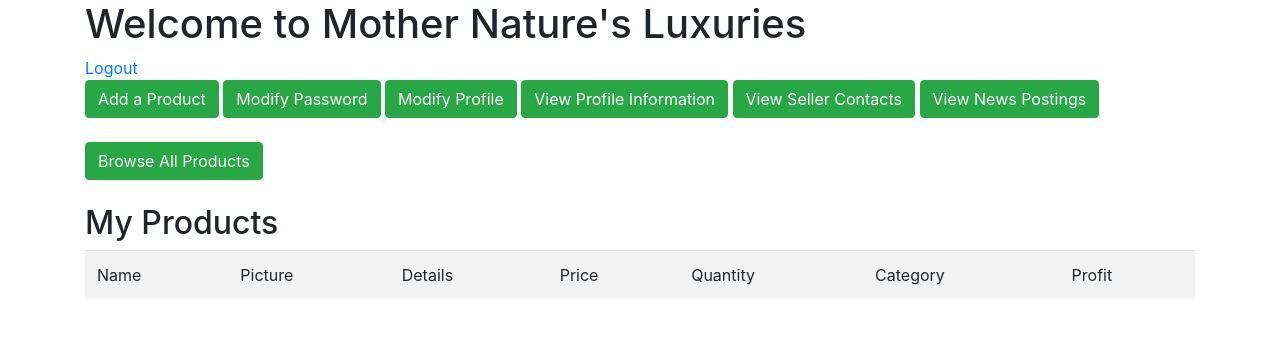
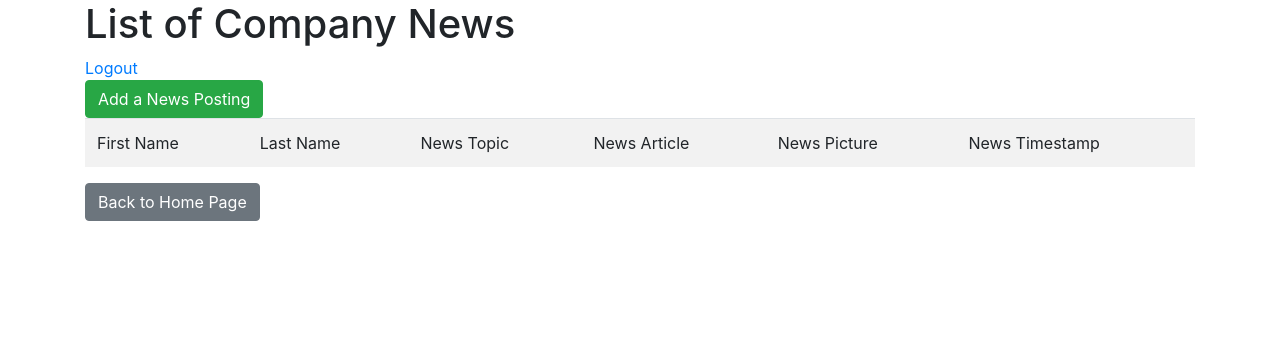
Before and after one commit to Marissa1999/Mother-Natures-Luxuries-Application, a PHP site: page /news/index in a window 1280 px wide. Shown: the top 338 px of the page. Run offline with PHP 8.4, Linux system fonts and the light colour scheme; the visitor is signed in with stand-in values (Sample User, id 1); data that the repository does not hold is empty.

Commit message:
More commits again.

```diff
--- a/app/controllers/HomeController.php
+++ b/app/controllers/HomeController.php
@@ -65,7 +65,7 @@ class HomeController extends Controller
         $user_id = (string) $_SESSION['user_id'];
         $theProfile = $this->model('Profile')->findProfile($user_id);
         $_SESSION['profile_id'] = $theProfile->profile_id;
-        $profiles = $this->model('Profile')->getAllSellers();
+        $profiles = $this->model('Profile')->getSellersAndProducts();
 
         if(isset($_POST['search']))
         {
--- a/app/controllers/NewsController.php
+++ b/app/controllers/NewsController.php
@@ -11,157 +11,28 @@ class NewsController extends Controller
         $user_id = (string) $_SESSION['user_id'];
         $theProfile = $this->model('Profile')->findProfile($user_id);
         $_SESSION['profile_id'] = $theProfile->profile_id;
-        $products = $this->model('Product')->getProductsForSeller($_SESSION['profile_id']);
-        $this->view('home/index', ['products'=>$products]);
+        $news = $this->model('News')->get();
+        $profiles = $this->model('News')->getSellersAndNews();
+        $this->view('news/index', ['news'=>$news, 'profiles'=>$profiles]);
     }
 
     public function create()
     {
         if(isset($_POST['action']))
         {
-            $newProduct = $this->model('Product');
-            $newProduct->product_name = $_POST['product_name'];
-            $newProduct->product_picture = $_POST['product_picture'];
-            $newProduct->product_details = $_POST['product_details'];
-            $newProduct->product_price = $_POST['product_price'];
-            $newProduct->product_quantity = $_POST['product_quantity'];
-            $newProduct->product_category= $_POST['product_category'];
+            $newProduct = $this->model('News');
+            $newProduct->news_topic = $_POST['news_topic'];
+            $newProduct->news_article = $_POST['news_article'];
+            $newProduct->news_picture = $_POST['news_picture'];
+            $newProduct->news_timestamp = $_POST['news_timestamp'];
             $newProduct->seller_id= $_SESSION['profile_id'];
             $newProduct->create();
-            header('location:/home/index');
+            header('location:/news/index');
         }
 
         else
         {
-            $this->view('home/create');
-        }
-    }
-
-    public function modifyPassword()
-    {
-        $user_id = (string) $_SESSION['user_id'];
-        $theUser = $this->model('User')->find($user_id);
-
-        if(isset($_POST['action']))
-        {
-            if($_POST['new_password'] == $_POST['password_confirmation'])
-            {
-                $theUser->password_hash = password_hash($_POST['new_password'], PASSWORD_DEFAULT);
-                $theUser->updatePassword();
-                header('location:/home/index');
-            }
-
-            $this->view('home/modifyPassword', 'Both New Passwords Did Not Match!');
-        }
-
-        else
-        {
-            $this->view('home/modifyPassword');
-        }
-    }
-
-    public function search()
-    {
-        $user_id = (string) $_SESSION['user_id'];
-        $theProfile = $this->model('Profile')->findProfile($user_id);
-        $_SESSION['profile_id'] = $theProfile->profile_id;
-
-        if(isset($_POST['search']))
-        {
-            $products = $this->model('Product')->searchProducts($_POST['search_input']);
-            $this->view('home/search', ['products'=>$products]);
-        }
-
-        else if(isset($_POST['nameSortAsc']))
-        {
-            $products = $this->model('Product')->sortNameAscending();
-            $this->view('home/search', ['products'=>$products]);
-        }
-
-        else if(isset($_POST['nameSortDesc']))
-        {
-            $products = $this->model('Product')->sortNameDescending();
-            $this->view('home/search', ['products'=>$products]);
-        }
-
-        else if(isset($_POST['priceSortAsc']))
-        {
-            $products = $this->model('Product')->sortPriceAscending();
-            $this->view('home/search', ['products'=>$products]);
-        }
-
-        else if(isset($_POST['priceSortDesc']))
-        {
-            $products = $this->model('Product')->sortPriceDescending();
-            $this->view('home/search', ['products'=>$products]);
-        }
-
-        else if(isset($_POST['categorySortAsc']))
-        {
-            $products = $this->model('Product')->sortCategoryAscending();
-            $this->view('home/search', ['products'=>$products]);
-        }
-
-        else if(isset($_POST['categorySortDesc']))
-        {
-            $products = $this->model('Product')->sortCategoryDescending();
-            $this->view('home/search', ['products'=>$products]);
-        }
-
-        else
-        {
-            $products = $this->model('Product')->get();
-            $this->view('home/search', ['products'=>$products]);
-        }
-    }
-
-    /*
-        public function detail($product_id)
-        {
-            $theProduct = $this->model('Product')->find($product_id);
-            $this->view('home/detail', $theProduct);
-        }
-    */
-
-    /**
-     * @accessFilter:{ProductOwner}
-     */
-
-    public function edit($product_id)
-    {
-        $theProduct = $this->model('Product')->find($product_id);
-
-        if(isset($_POST['action']))
-        {
-            $theProduct->product_name = $_POST['product_name'];
-            $theProduct->product_picture = $_POST['product_picture'];
-            $theProduct->product_details = $_POST['product_details'];
-            $theProduct->product_price = $_POST['product_price'];
-            $theProduct->product_quantity = $_POST['product_quantity'];
-            $theProduct->product_category= $_POST['product_category'];
-            $theProduct->update();
-            header('location:/home/index');
-        }
-
-        else
-        {
-            $this->view('home/edit', $theProduct);
-        }
-    }
-
-    public function delete($product_id)
-    {
-        $theProduct = $this->model('Product')->find($product_id);
-
-        if(isset($_POST['action']))
-        {
-            $theProduct->delete();
-            header('location:/home/index');
-        }
-
-        else
-        {
-            $this->view('home/delete', $theProduct);
+            $this->view('news/create');
         }
     }
 }
--- a/app/models/News.php
+++ b/app/models/News.php
@@ -0,0 +1,44 @@
+<?php
+
+class News extends Model
+{
+    var $news_article;
+    var $news_topic;
+    var $news_picture;
+    var $news_timestamp;
+
+    public function get()
+    {
+        $SQL = 'SELECT * FROM News';
+        $stmt = self::$_connection->prepare($SQL);
+        $stmt->execute();
+        $stmt->setFetchMode(PDO::FETCH_CLASS, 'News');
+        return $stmt->fetchAll();
+    }
+
+    public function getSellersAndNews()
+    {
+        $SQL = 'SELECT * FROM News news
+                   INNER JOIN Profile profile
+                           ON news.seller_id = profile.profile_id';
+        $stmt = self::$_connection->prepare($SQL);
+        $stmt->execute();
+        $stmt->setFetchMode(PDO::FETCH_CLASS, 'News');
+        return $stmt->fetchAll();
+    }
+
+    public function create()
+    {
+        $SQL = 'INSERT INTO News(seller_id, news_article, news_topic, news_picture, news_timestamp)
+                    VALUES(:seller_id, :news_article, :news_topic, :news_picture, :news_timestamp)';
+        $stmt = self::$_connection->prepare($SQL);
+        $stmt->execute(['seller_id'=>$this->seller_id, 'news_article'=>$this->news_article,
+                        'news_topic'=>$this->news_topic, 'news_picture'=>$this->news_picture,
+                        'news_timestamp'=>$this->news_timestamp]);
+        return $stmt->rowCount();
+    }
+
+
+}
+
+?>
--- a/app/models/Profile.php
+++ b/app/models/Profile.php
@@ -20,7 +20,7 @@ class Profile extends Model
         return $stmt->fetchAll();
     }
 
-    public function getAllSellers()
+    public function getSellersAndProducts()
     {
         $SQL = 'SELECT * FROM Profile profile
                    INNER JOIN Product product
--- a/app/views/home/index.php
+++ b/app/views/home/index.php
@@ -19,7 +19,7 @@
          <a href='/profile/edit' class='btn btn-success'>Modify Profile</a>
          <a href='/profile/detail' class='btn btn-success'>View Profile Information</a>
          <a href='/profile/index' class='btn btn-success'>View Seller Contacts</a>
-         <a href='/profile/index' class='btn btn-success'>View News Postings</a><br /><br />
+         <a href='/news/index' class='btn btn-success'>View Company News Postings</a><br /><br />
          <a href='/home/search' class='btn btn-success'>Browse All Products</a><br />
          <br />
           <h2>My Products</h2>
--- /dev/null
+++ b/app/views/news/index.php
@@ -0,0 +1,45 @@
+<!doctype html>
+<html lang="en">
+  <head>
+    <!-- Required meta tags -->
+    <meta charset="utf-8">
+    <meta name="viewport" content="width=device-width, initial-scale=1, shrink-to-fit=no">
+
+    <!-- Bootstrap CSS -->
+    <link rel="stylesheet" href="https://stackpath.bootstrapcdn.com/bootstrap/4.4.1/css/bootstrap.min.css" integrity="sha384-Vkoo8x4CGsO3+Hhxv8T/Q5PaXtkKtu6ug5TOeNV6gBiFeWPGFN9MuhOf23Q9Ifjh" crossorigin="anonymous">
+
+    <title>List of Company News</title>
+  </head>
+  <body>
+     <div class='container'>
+       <h1>List of Company News</h1>
+        <a href='/login/logout'>Logout</a><br />
+        <a href='/news/create' class='btn btn-success'>Add a News Posting</a>
+        <table class='table table-striped'>
+          <tr><td>First Name</td><td>Last Name</td><td>News Topic</td><td>News Article</td><td>News Picture</td><td>News Timestamp</td></tr>
+           <?php
+           foreach($data['news'] as $news)
+           {
+               foreach($data['profiles'] as $profile)
+               {
+                   if($news->seller_id == $profile->profile_id)
+                   {
+                       echo "<tr><td>$profile->first_name</td><td>$profile->last_name</td></td>";
+                       echo "<td>$news->news_topic</td><td>$news->news_article</td><td>$news->news_picture</td>
+                             <td>$news->news_timestamp</td>
+                             </td></tr>";
+                       break;
+                   }
+               }
+           }
+           ?>
+        </table>
+         <a href='/home/index' class='btn btn-secondary'>Back to Home Page</a><br />
+     </div>
+    <!-- Optional JavaScript -->
+    <!-- jQuery first, then Popper.js, then Bootstrap JS -->
+    <script src="https://code.jquery.com/jquery-3.4.1.slim.min.js" integrity="sha384-J6qa4849blE2+poT4WnyKhv5vZF5SrPo0iEjwBvKU7imGFAV0wwj1yYfoRSJoZ+n" crossorigin="anonymous"></script>
+    <script src="https://cdn.jsdelivr.net/npm/popper.js@1.16.0/dist/umd/popper.min.js" integrity="sha384-Q6E9RHvbIyZFJoft+2mJbHaEWldlvI9IOYy5n3zV9zzTtmI3UksdQRVvoxMfooAo" crossorigin="anonymous"></script>
+    <script src="https://stackpath.bootstrapcdn.com/bootstrap/4.4.1/js/bootstrap.min.js" integrity="sha384-wfSDF2E50Y2D1uUdj0O3uMBJnjuUD4Ih7YwaYd1iqfktj0Uod8GCExl3Og8ifwB6" crossorigin="anonymous"></script>
+  </body>
+</html>
```
Also changed, not shown: app/views/news/create.php (added, +32 -0 lines).
